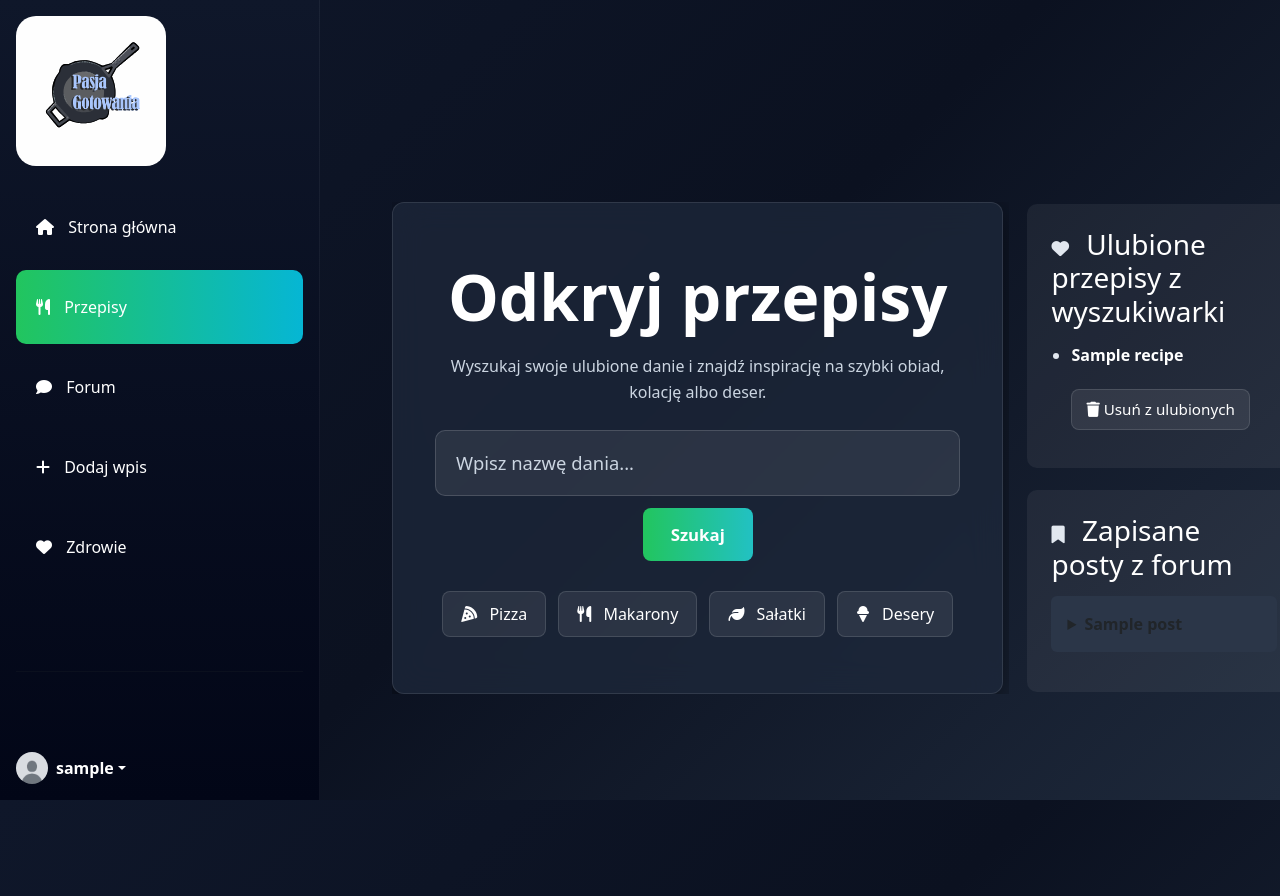
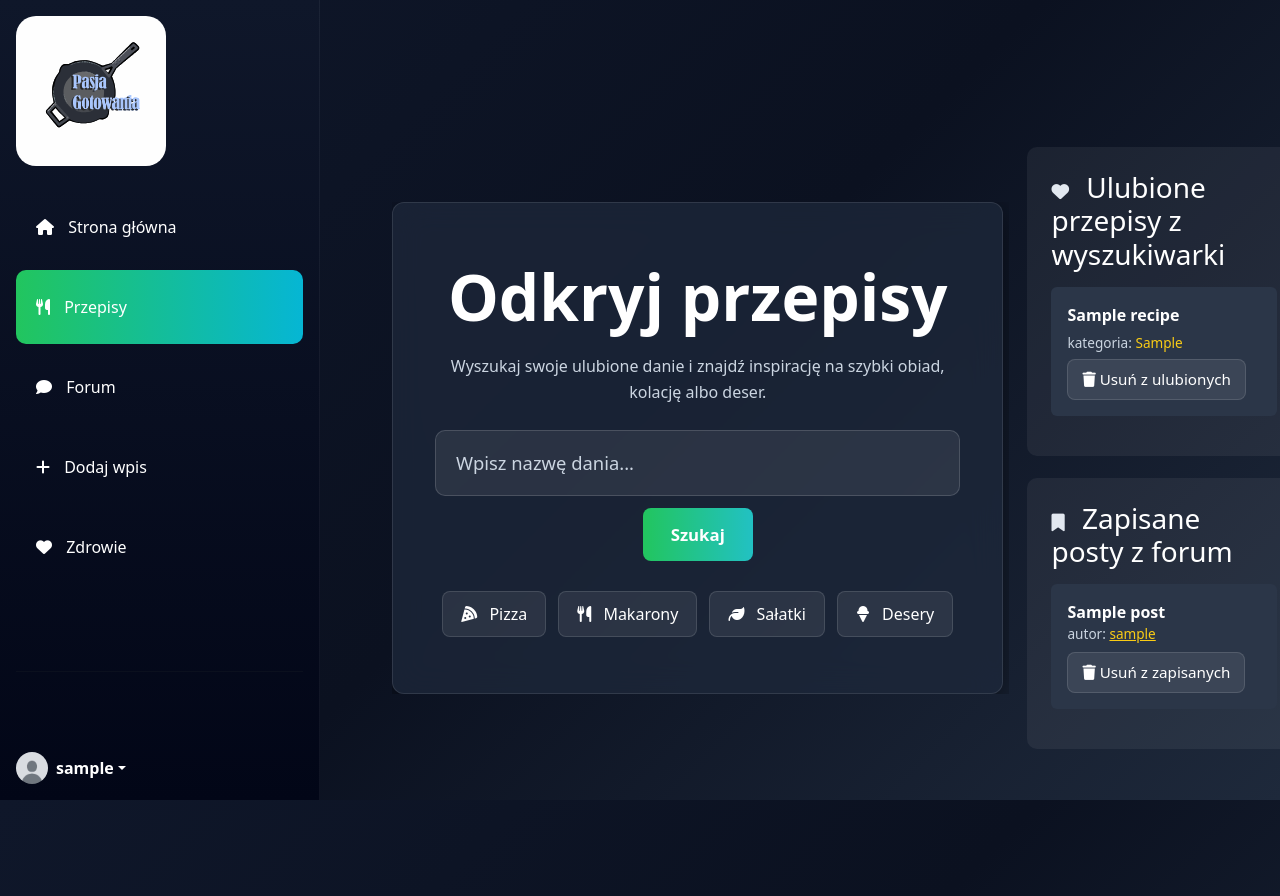
Before and after one commit to kinczar/PasjaGotowania.pl, a Django app: page /recipes in a window 1280 px wide. Run offline with Django 5.2, Linux system fonts and the light colour scheme; a user stored in the database is signed in; tables that the repository leaves empty hold one stand-in row (values such as "Sample post").

Commit message:
naprawilam ulubione przepisy

```diff
--- a/webapp/forum/urls.py
+++ b/webapp/forum/urls.py
@@ -12,5 +12,6 @@ urlpatterns = [
     path('comment/<int:comment_id>/like/', views.like_comment, name='like_comment'), #like komentarza
     path('comment/delete/<int:comment_id>/', views.delete_comment, name='delete_comment'), #usuwanie komentarza
     path('save/<int:post_id>/', views.toggle_save, name='toggle_save'), #zapisywanie posta
+    path('remove-saved/<int:post_id>/', views.remove_saved_post, name='remove_saved_post'),
 
 ]
--- a/webapp/main/templates/main/recipes.html
+++ b/webapp/main/templates/main/recipes.html
@@ -363,13 +363,8 @@
                 </p>
 
                 <form method="GET" class="search-form">
-                    <input
-                        type="text"
-                        name="q"
-                        value="{{ query|default:'' }}"
-                        placeholder="Wpisz nazwę dania..."
-                        class="search-input"
-                    >
+                    <input type="text" name="q" value="{{ query|default:'' }}" placeholder="Wpisz nazwę dania..."
+                        class="search-input">
                     <button class="btn-custom" type="submit">Szukaj</button>
                 </form>
 
@@ -445,24 +440,35 @@
 
                 {% if user.is_authenticated %}
                 {% if favorite_recipes %}
-                        <ul>
                 {% for recipe in favorite_recipes %}
-                                <li style="margin-bottom: 14px;">
-                                    <a href="{% url 'recipe_detail' recipe.id %}" class="favorite-link">
+                <div class="mb-3 p-3 rounded" style="background:#2b3648; display:flex; flex-direction:column; gap:6px;">
+
+                    <!-- TYTUŁ -->
+                    <a href="{% url 'recipe_detail' recipe.id %}"
+                        style="color:white; text-decoration:none; font-weight:bold;">
                         {{ recipe.title }}
                     </a>
 
-                                    <form method="POST" action="{% url 'toggle_favorite' recipe.id %}" class="favorite-form">
+                    <!-- KATEGORIA (zamiast autora) -->
+                    {% if recipe.category %}
+                    <span style="font-size:0.85rem; color:#cbd5e1;">
+                        kategoria:
+                        <span style="color:#facc15;">{{ recipe.category }}</span>
+                    </span>
+                    {% endif %}
+
+                    <!-- PRZYCISK -->
+                    <form method="POST" action="{% url 'toggle_favorite' recipe.id %}">
                         {% csrf_token %}
-                                        <button type="submit" class="favorite-btn" style="margin-top: 8px;">
+                        <button type="submit" class="favorite-btn">
                             <i class="fa-solid fa-trash"></i> Usuń z ulubionych
                         </button>
                     </form>
-                                </li>
+
+                </div>
                 {% endfor %}
-                        </ul>
                 {% else %}
-                        <p>Nie masz jeszcze ulubionych przepisów z wyszukiwarki.</p>
+                <p style="color: #e2e8f0;">Nie masz jeszcze zapisanych postów z wyszukiwarki.</p>
                 {% endif %}
                 {% else %}
                 <p>Zaloguj się, aby dodawać przepisy do ulubionych.</p>
@@ -474,82 +480,37 @@
 
                 {% if user.is_authenticated %}
                 {% if saved_posts %}
+
                 {% for post in saved_posts %}
-                        <details class="mb-3 p-3 rounded" style="background:#2b3648;">
-                            <summary style="cursor:pointer; font-weight:bold;">
+                <div class="mb-3 p-3 rounded"
+                    style="background:#2b3648; display:flex; justify-content:space-between; align-items:center; flex-direction:column; align-items:flex-start;">
+
+                    <!-- TYTUŁ -->
+                    <a href="{% url 'detail' post.id %}" style="color:white; text-decoration:none; font-weight:bold;">
                         {{ post.title }}
-                            </summary>
-
-                            <div class="mt-3 px-3 pb-3">
-                                <div class="d-flex align-items-center mb-3">
-                                    <a href="{% url 'user_profile' post.author.id %}">
-                                        {% if post.author.profile.profile_picture %}
-                                        <img src="{{ post.author.profile.profile_picture.url }}"
-                                             style="width:40px; height:40px; border-radius:50%; object-fit:cover; margin-right:10px;">
-                                        {% else %}
-                                        <img src="https://via.placeholder.com/40"
-                                             style="border-radius:50%; margin-right:10px;">
-                                        {% endif %}
                     </a>
 
-                                    <div>
-                                        <small style="color:#aaa;">Autor:</small><br>
-                                        <a href="{% url 'user_profile' post.author.id %}"
-                                           style="color:white; text-decoration:none;">
-                                            <strong>{{ post.author.username }}</strong>
+                    <!-- AUTOR -->
+                    <span style="font-size:0.85rem; color:#cbd5e1;">
+                        autor:
+                        <a href="{% url 'user_profile' post.author.id %}" style="color:#facc15;">
+                            {{ post.author.username }}
                         </a>
+                    </span>
+
+                    <!-- USUŃ Z ZAPISANYCH -->
+                    <form method="POST" action="{% url 'remove_saved_post' post.id %}" style="margin-top:8px;">
+                        {% csrf_token %}
+                        <button type="submit" class="favorite-btn">
+                            <i class="fa-solid fa-trash"></i> Usuń z zapisanych
+                        </button>
+                    </form>
+
                 </div>
-                                </div>
+                {% endfor %}
 
-                                <div class="d-flex gap-4 flex-wrap">
-                                    {% if post.image %}
-                                    <img src="{{ post.image.url }}"
-                                         style="width:220px; height:220px; object-fit:cover; border-radius:10px;">
-                                    {% endif %}
-
-                                    <div style="flex:1; min-width:250px;">
-                                        {% if post.post_type == "recipe" %}
-                                        <div class="mb-2 d-flex gap-3 flex-wrap">
-                                            {% if post.calories %}
-                                            <span><i class="fa-solid fa-fire"></i> {{ post.calories }} kcal</span>
-                                            {% endif %}
-
-                                            {% if post.servings %}
-                                            <span><i class="fa-solid fa-utensils"></i> {{ post.servings }} porcji</span>
-                                            {% endif %}
-
-                                            {% if post.time %}
-                                            <span><i class="fa-regular fa-clock"></i> {{ post.time }}</span>
-                                            {% endif %}
-                                        </div>
-
-                                        <div class="mb-2">
-                                            <strong>Składniki:</strong>
-                                            <ol>
-                                                {% for line in post.ingredients.splitlines %}
-                                                <li>{{ line }}</li>
-                                                {% endfor %}
-                                            </ol>
-                                        </div>
-                                        {% endif %}
-
-                                        <div class="mb-2">
-                                            {{ post.body|linebreaks }}
-                                        </div>
-
-                                        <div class="d-flex justify-content-end">
-                                            <a href="{% url 'toggle_save' post.id %}" class="btn btn-sm btn-danger">
-                                                <i class="fa-solid fa-trash"></i>
-                                                Usuń z zapisanych
-                                            </a>
-                                        </div>
-                                    </div>
-                                </div>
-                            </div>
-                        </details>
-                        {% endfor %}
                 {% else %}
-                        <p>Nie masz jeszcze zapisanych postów z forum.</p>
+                <p style="color: #e2e8f0;">Nie masz jeszcze zapisanych postów z forum.</p>
                 {% endif %}
                 {% else %}
                 <p>Zaloguj się, aby zapisywać posty z forum.</p>
@@ -559,4 +520,5 @@
 
     </div>
 </div>
+
 {% endblock %}
```
Also changed, not shown: webapp/forum/views.py (+10 -3 lines), webapp/main/templates/main/detail.html (+73 -90 lines). Lines whose indentation alone changed are shown as unchanged.
